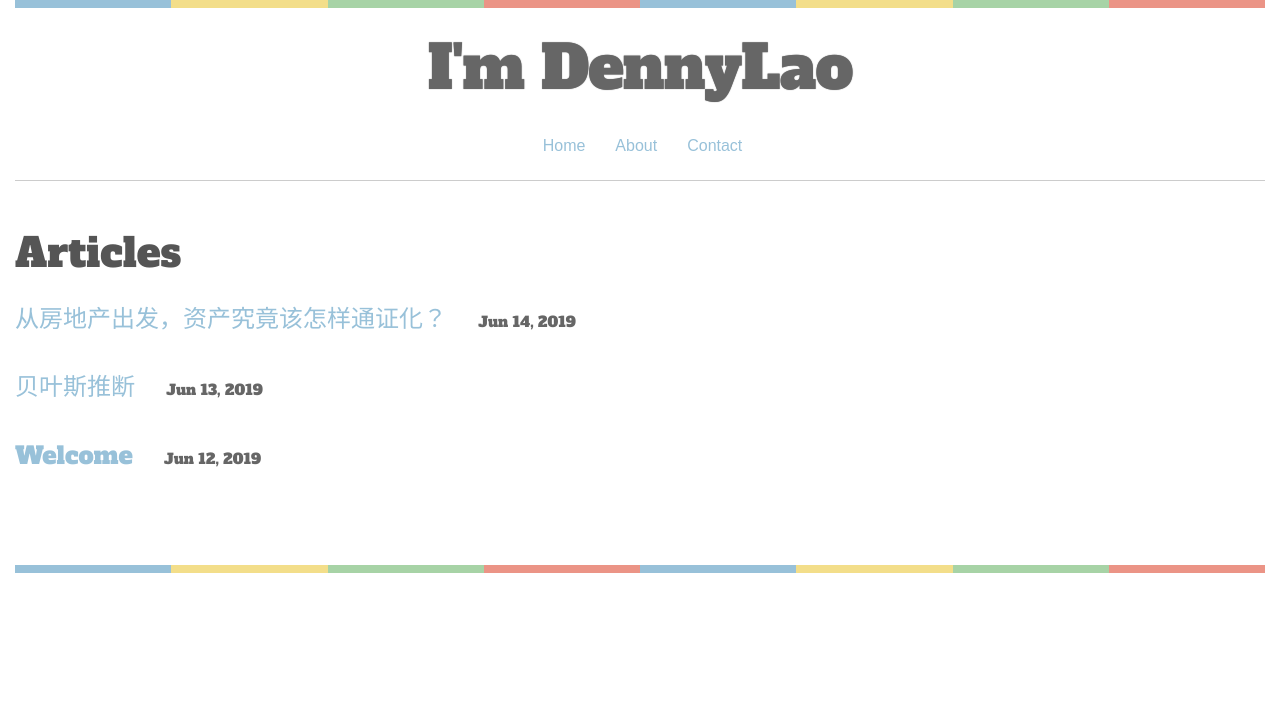
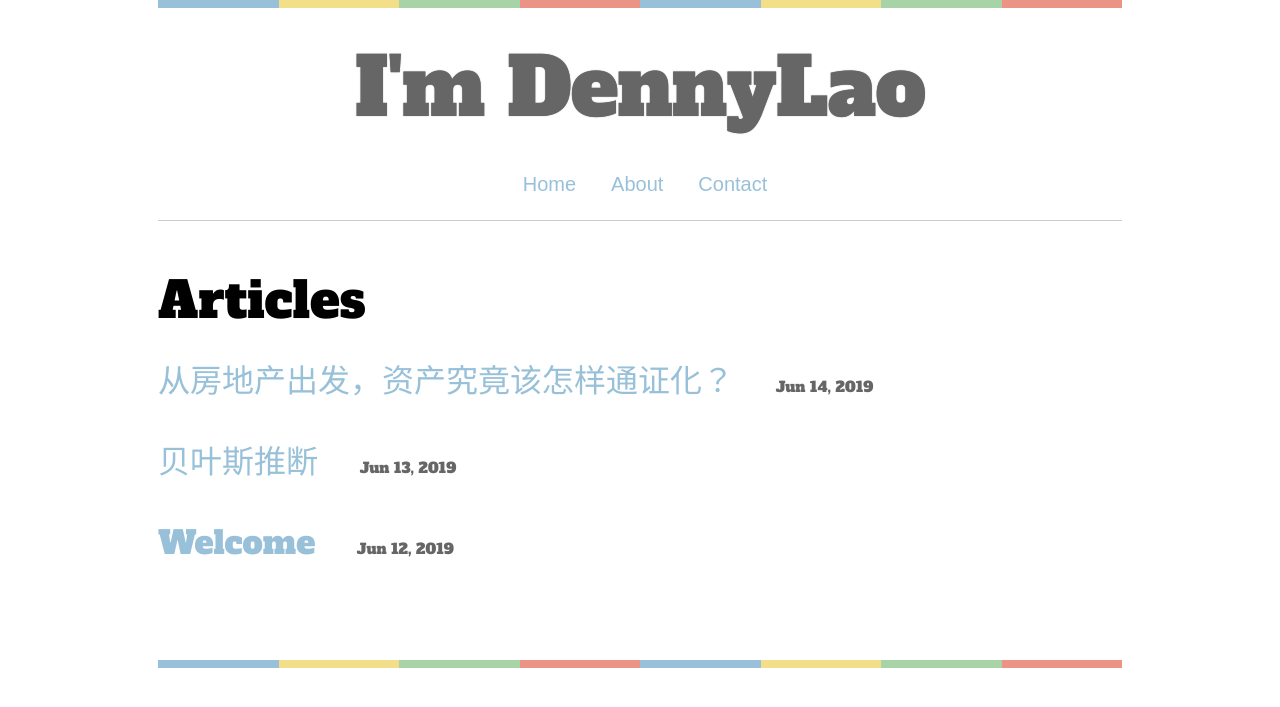
Before and after one commit to szdenny/szdenny.github.io, a Jekyll site: the page built from index.html, in a window 1280 px wide. Shown: the top 707 px of the page. Built offline with Jekyll 4.4.1, drawn with Linux system fonts in a browser that asks for light colours; some web fonts are replaced; the list of posts is cut into pages by our own code.

Commit message:
Update main.scss

```diff
--- a/css/main.scss
+++ b/css/main.scss
@@ -16,7 +16,7 @@ $base-line-height: 1.6;
 
 $spacing-unit:     30px;
 
-$text-color:       #555;
+$text-color:       #000;
 $background-color: #fdfdfd;
 $brand-color:      #98C1D9;
 $comp-color:       #A7D3A6;
@@ -25,10 +25,10 @@ $grey-color-light: lighten($grey-color, 40%);
 $grey-color-dark:  darken($grey-color, 25%);
 
 // Width of the content area
-$content-width:    1920px;
+$content-width:    1024px;
 
 $on-palm:          600px;
-$on-laptop:        1920px;
+$on-laptop:        1024px;
 
 
 
```
